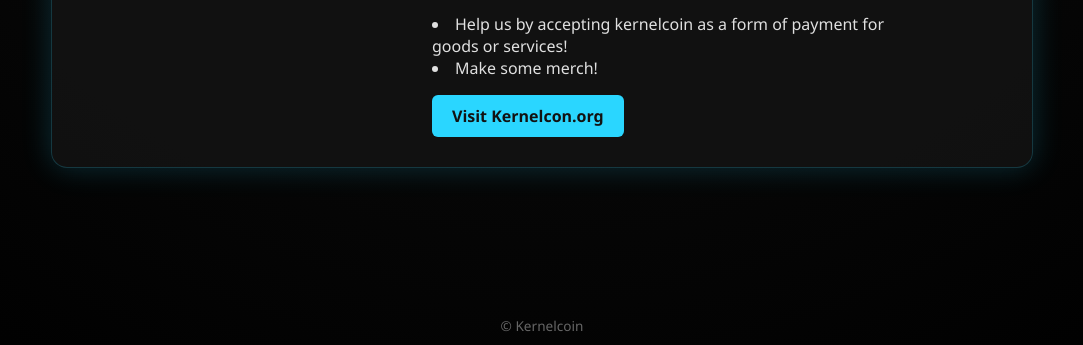
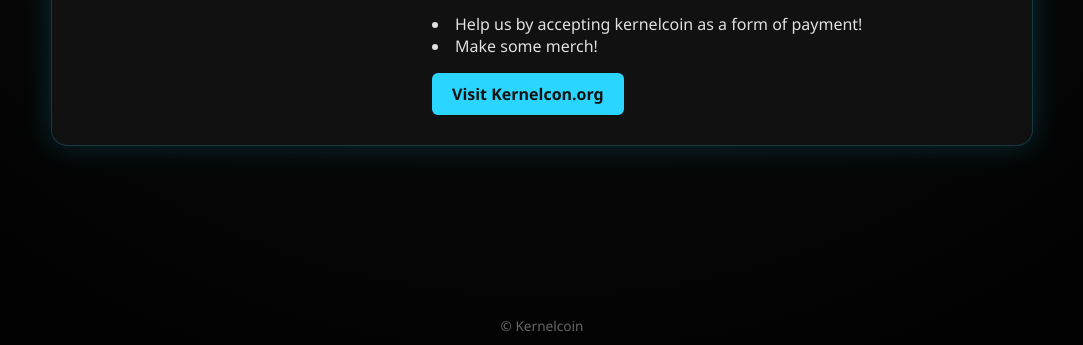
Before and after one commit to kernelcoinproject/kernelcoin, a plain HTML site: page index.html in a window 1280 px wide. Shown: the part 495-840 px from the top of the page, without its empty margins (98-1181 px from the left). Drawn offline with Linux system fonts and the light colour scheme.

Commit message:
Update index.html

```diff
--- a/index.html
+++ b/index.html
@@ -144,7 +144,7 @@
       </p>
       <h2>Help us grow!</h2>
       <p>
-        <li>Help us by accepting kernelcoin as a form of payment for goods or services!
+        <li>Help us by accepting kernelcoin as a form of payment!
         <li>Make some merch!</li>
       </p>
       <div class="cta">
```
